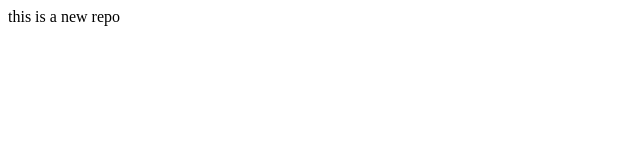
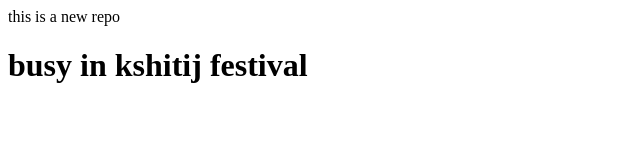
Before and after one commit to niteen-singh/localrepo, a plain HTML site: page index.html in a window 1280 px wide. Shown: the whole page, without its empty margins (0-640 px from the left). Drawn offline with Linux system fonts and the light colour scheme.

Commit message:
Update index.html

```diff
--- a/index.html
+++ b/index.html
@@ -1 +1,2 @@
 <P>this is a new repo</P>
+<h1>busy in kshitij festival</h1>
```
